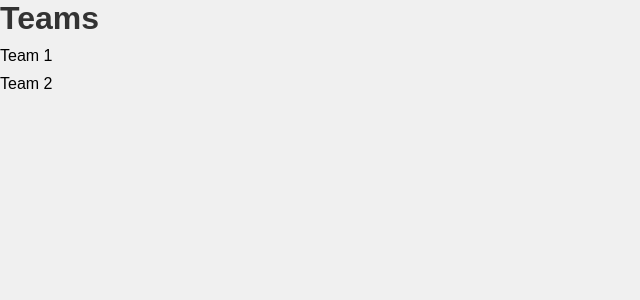
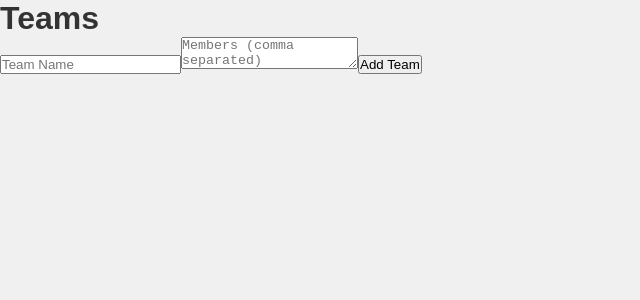
Before and after one commit to Javadamkd/art-fest-management, a Next.js app: page /TeamsPage in a window 1280 px wide. Shown: the top 300 px of the page, without its empty margins (0-640 px from the left). Built offline with nearby package versions, Linux system fonts and the light colour scheme.

Commit message:
Update TeamsPage.js

```diff
--- a/pages/TeamsPage.js
+++ b/pages/TeamsPage.js
@@ -1,24 +1,48 @@
-import { useState, useEffect } from 'react';
+// pages/TeamsPage.js
+import React, { useState } from 'react';
 
-function TeamsPage() {
+const TeamsPage = () => {
   const [teams, setTeams] = useState([]);
+  const [name, setName] = useState('');
+  const [members, setMembers] = useState('');
 
-  useEffect(() => {
-    fetch('/api/teams')
-      .then(response => response.json())
-      .then(data => setTeams(data));
-  }, []);
+  const addTeam = (e) => {
+    e.preventDefault();
+    const newTeam = { name, members: members.split(',').map(member => member.trim()) };
+    setTeams([...teams, newTeam]);
+    setName('');
+    setMembers('');
+  };
 
   return (
     <div>
       <h1>Teams</h1>
+      <form onSubmit={addTeam}>
+        <input
+          type="text"
+          placeholder="Team Name"
+          value={name}
+          onChange={(e) => setName(e.target.value)}
+          required
+        />
+        <textarea
+          placeholder="Members (comma separated)"
+          value={members}
+          onChange={(e) => setMembers(e.target.value)}
+          required
+        ></textarea>
+        <button type="submit">Add Team</button>
+      </form>
       <ul>
-        {teams.map(team => (
-          <li key={team.id}>{team.name}</li>
+        {teams.map((team, index) => (
+          <li key={index}>
+            <h2>{team.name}</h2>
+            <p>Members: {team.members.join(', ')}</p>
+          </li>
         ))}
       </ul>
     </div>
   );
-}
+};
 
 export default TeamsPage;
```
